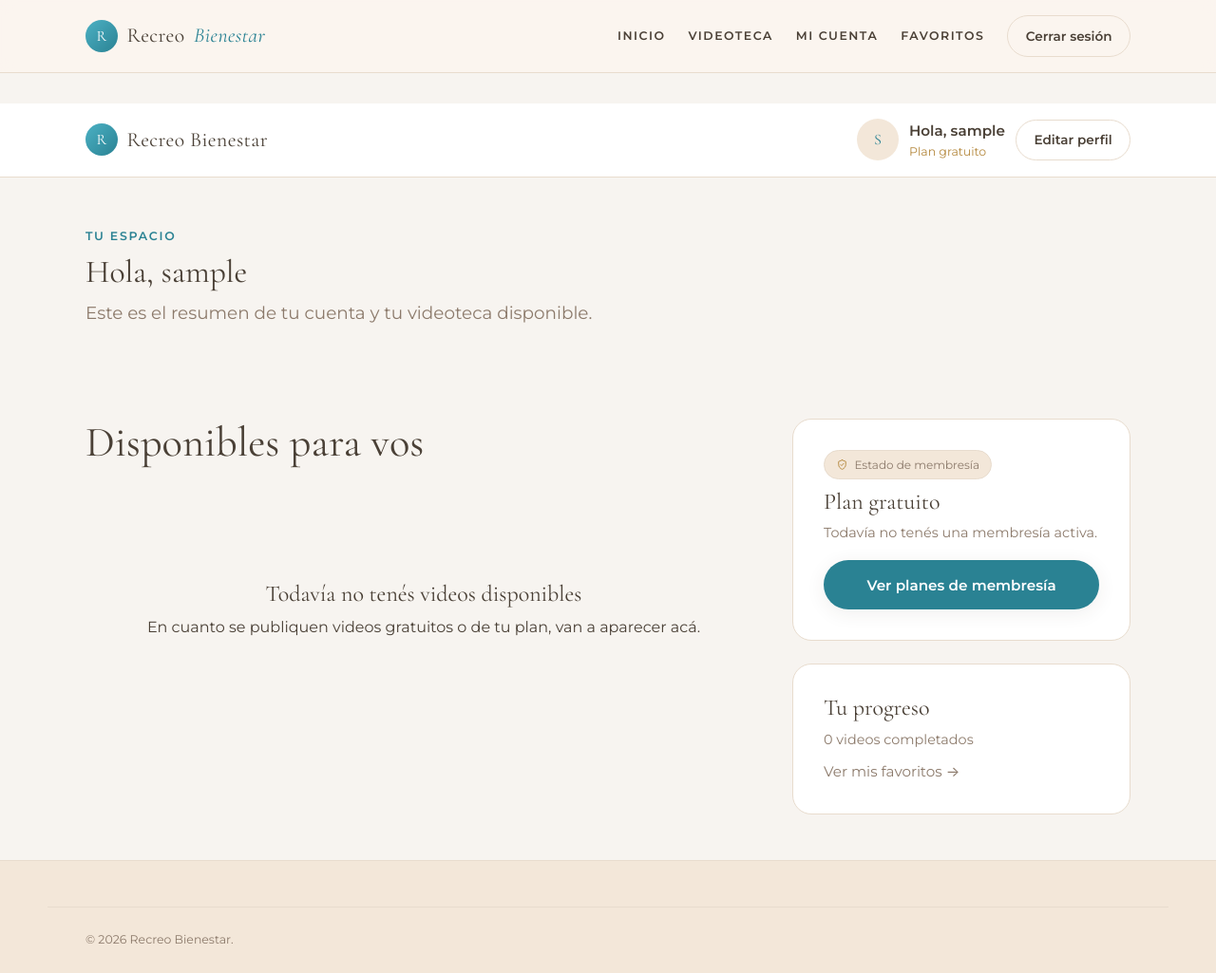
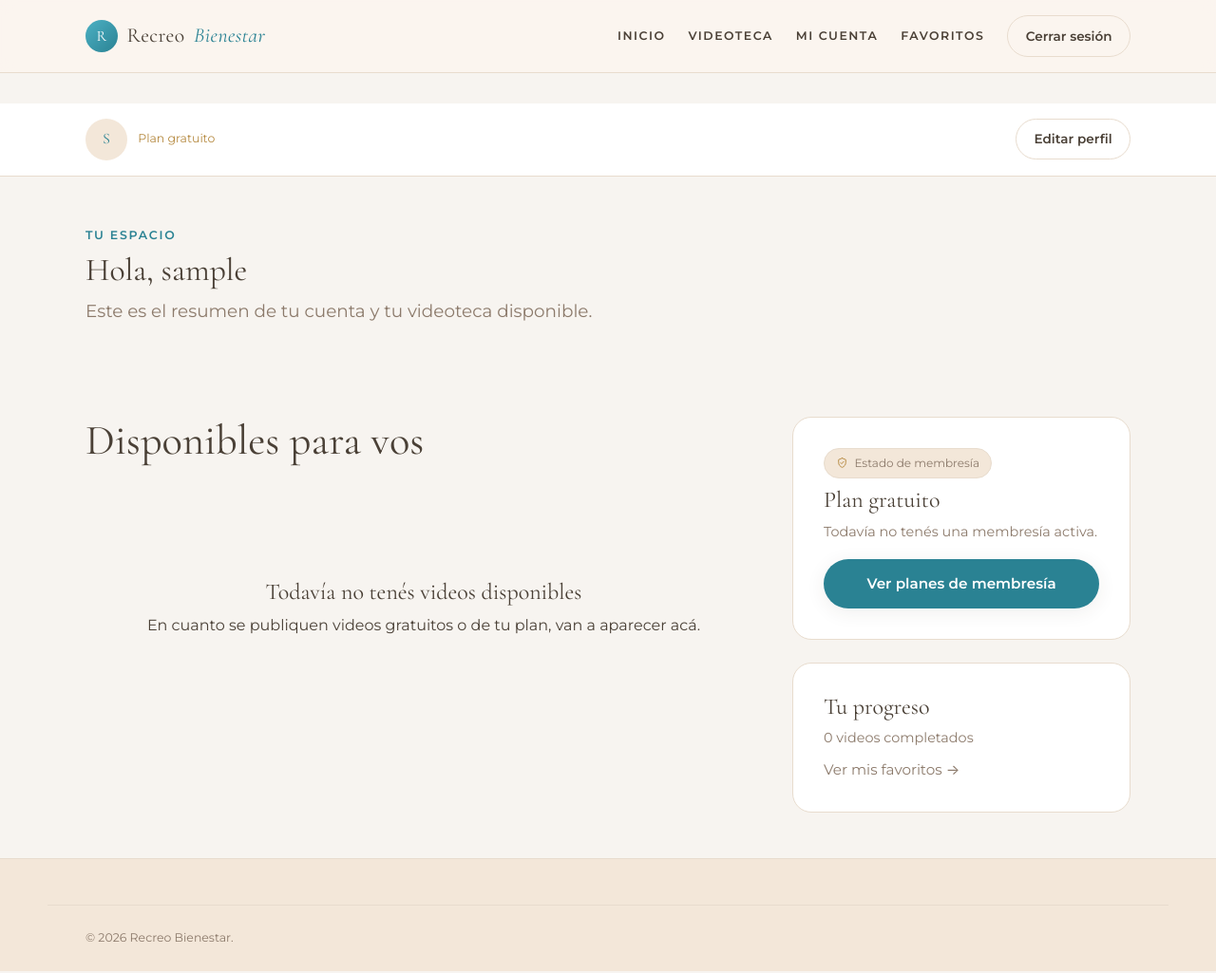
Before and after one commit to hokuto06/recreobienestar, a Django app: page /mi-cuenta/ in a window 1280 px wide. Shown: the whole page at 95% size. Run offline with Django 4.2, Linux system fonts and the light colour scheme; the visitor is signed in with stand-in values (Sample User, id 1); data comes from the database, SQL or seed files in the repository; data that the repository does not hold is empty.

Commit message:
Member bar: compact account strip (no repeated logo or greeting)
The /mi-cuenta/ bar repeated the logo (already in the site header, linking
to /) and "Hola, <name>" (already the "Tu espacio" heading). It's now just
avatar + plan label + "Editar perfil", full width at every size with the
button pinned right. The wrapping safeguards from ddac5bc stay.

Measured at 360/390px: one 76px line, no horizontal overflow, button
inside the viewport. Desktop: strip edges align with the site header's
logo and right edge.

Co-Authored-By: Claude Opus 5.5 <noreply@anthropic.com>

```diff
--- a/backend/accounts/templates/accounts/dashboard.html
+++ b/backend/accounts/templates/accounts/dashboard.html
@@ -1,19 +1,14 @@
 {% extends "base.html" %}
 {% block title %}Mi cuenta | Recreo Bienestar{% endblock %}
 {% block content %}
+{# Compact account strip: the logo is already in the site header above and #}
+{# the greeting is the "Tu espacio" heading below — not repeated here.    #}
 <header class="member-header">
   <div class="container member-bar">
-    <a href="/" class="logo">
-      <span class="logo-mark" aria-hidden="true">R</span>
-      Recreo Bienestar
-    </a>
     <div class="member-user">
       <div class="testimonial-avatar" aria-hidden="true">{{ profile.name_for_display|first|upper }}</div>
-      <div>
-        <div class="name">Hola, {{ profile.name_for_display }}</div>
-        <div class="plan-label">
-          {% if subscription %}{{ subscription.plan.name }}{% else %}Plan gratuito{% endif %}
-        </div>
+      <div class="plan-label">
+        {% if subscription %}{{ subscription.plan.name }}{% else %}Plan gratuito{% endif %}
       </div>
       <a class="btn btn-ghost btn-sm" href="{% url 'accounts:profile_edit' %}">Editar perfil</a>
     </div>
--- a/backend/static/site/css/style.css
+++ b/backend/static/site/css/style.css
@@ -1230,19 +1230,16 @@ p.quote { font-size: 1.3rem; font-weight: 300; font-style: italic; color: var(--
   gap: var(--space-3) var(--space-4);
   padding-block: var(--space-3);
 }
-.member-user { display: flex; align-items: center; gap: 0.7rem; min-width: 0; }
+/* Franja de cuenta compacta: avatar + plan a la izquierda, "Editar perfil"
+   contra el borde derecho, a todo ancho en cualquier pantalla. (El logo
+   ya está en el header del sitio y el saludo en "Tu espacio" — no se
+   repiten acá.) Un nombre de plan largo hace wrap en vez de empujar el
+   botón afuera de la pantalla. */
+.member-user { display: flex; align-items: center; gap: 0.7rem; min-width: 0; flex: 1 1 100%; }
 .member-user > div { min-width: 0; }
 .member-user .testimonial-avatar { width: 44px; height: 44px; }
-.member-user .name { font-weight: 600; font-size: 0.95rem; overflow-wrap: anywhere; }
-/* Celular: logo arriba y, debajo, la fila de la miembra a todo el ancho
-   con "Editar perfil" contra el borde derecho — antes era una sola fila
-   que no entraba y cortaba el botón. Un nombre largo hace wrap en vez de
-   empujar el botón afuera. */
-@media (max-width: 620px) {
-  .member-user { flex: 1 1 100%; }
-  .member-user .btn { margin-left: auto; flex-shrink: 0; }
-}
-.member-user .plan-label { font-size: 0.78rem; color: var(--color-gold); }
+.member-user .btn { margin-left: auto; flex-shrink: 0; }
+.member-user .plan-label { font-size: 0.78rem; color: var(--color-gold); overflow-wrap: anywhere; }
 
 .member-hero {
   padding-block: var(--space-6);
```
Also changed, not shown: css/style.css (+8 -11 lines).
